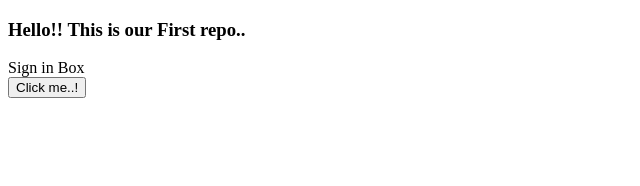
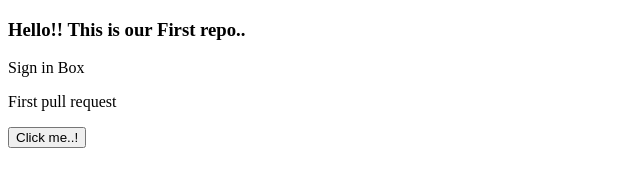
Before and after one commit to Manasa-Patil/TS-repo, a plain HTML site: page index.html in a window 1280 px wide. Shown: the whole page, without its empty margins (0-640 px from the left). Drawn offline with Linux system fonts and the light colour scheme.

```diff
--- a/index.html
+++ b/index.html
@@ -9,6 +9,8 @@
 <body>
   <h3>Hello!! This is our First repo..</h3>
   <div>Sign in Box</div>
+
+  <p>First pull request</p>
   <button>Click me..!</button>
   <!-- This button redirects u to sign-up page -->
 </body>
```
